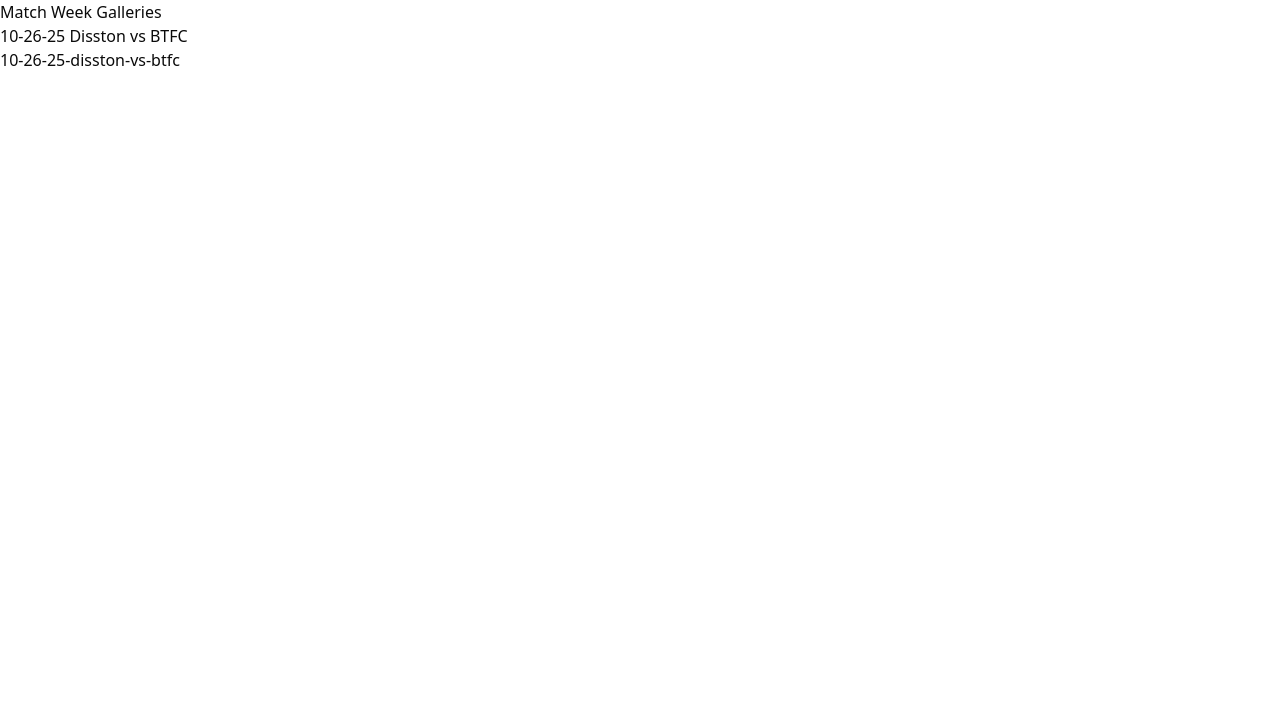
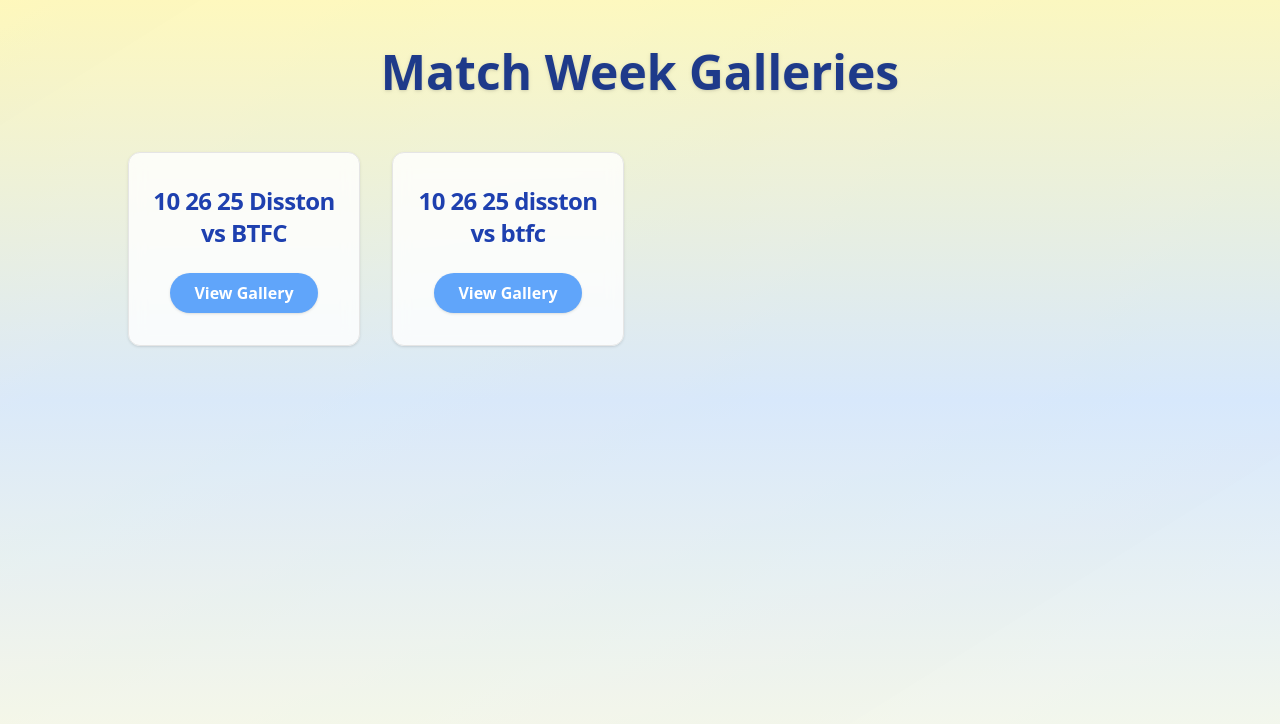
Before and after one commit to AlecNesatColak/Disston-Website, a Next.js app in the folder frontend/: page /photo-gallery in a window 1280 px wide. Shown: the top 724 px of the page. Built offline with nearby package versions, Linux system fonts and the light colour scheme.

Commit message:
updated for gallery errors

```diff
--- a/frontend/src/pages/home.tsx
+++ b/frontend/src/pages/home.tsx
@@ -652,6 +652,24 @@ export default function HomePage() {
             </Link>
           </div>
 
+          <div className="bg-gradient-to-r from-blue-600 via-purple-600 to-green-600 rounded-xl shadow-2xl p-8 text-center text-white relative overflow-hidden mb-8 border border-white/20 ">
+            <div className="absolute top-0 left-0 w-32 h-32 bg-white/10 rounded-full -translate-x-16 -translate-y-16" />
+            <div className="absolute bottom-0 right-0 w-24 h-24 bg-white/10 rounded-full translate-x-12 translate-y-12" />
+            <div className="absolute top-1/2 left-1/4 w-16 h-16 bg-white/10 rounded-full" />
+
+            <div className="relative z-10">
+              <h2 className="text-3xl font-bold mb-4">
+                {"See the Photo Gallery"}
+              </h2>
+              <Link
+                href="/photo-gallery"
+                className="bg-white text-blue-600 px-6 py-3 rounded-lg font-semibold hover:bg-gray-100 transition-all duration-300 hover:scale-105 shadow-lg inline-block"
+              >
+                View Photo Gallery
+              </Link>
+            </div>
+          </div>
+
           {/* CTA */}
           <div className="bg-gradient-to-r from-blue-600 via-purple-600 to-green-600 rounded-xl shadow-2xl p-8 text-center text-white relative overflow-hidden">
             <div className="absolute top-0 left-0 w-32 h-32 bg-white/10 rounded-full -translate-x-16 -translate-y-16" />
--- a/frontend/src/pages/photo-gallery/[week].tsx
+++ b/frontend/src/pages/photo-gallery/[week].tsx
@@ -1,13 +1,40 @@
 import { Galleria } from 'primereact/galleria';
+import { getAllWeeks, getPhotosForWeek } from '../../components/MatchWeekGallery';
+import { GetStaticPaths, GetStaticProps } from 'next';
 
-export default function WeekGallery({ week, photos }) {
-    const images = photos.map((src) => ({
+// Type for component props
+interface WeekGalleryProps {
+  week: string;
+  photos: string[];
+}
+
+export const getStaticPaths: GetStaticPaths = async () => {
+  const weeks = getAllWeeks();
+  return {
+    paths: weeks.map((week: string) => ({ params: { week } })),
+    fallback: false,
+  };
+};
+
+export const getStaticProps: GetStaticProps = async ({ params }) => {
+  const week = params?.week as string;
+  const photos = getPhotosForWeek(week);
+  return {
+    props: {
+      week,
+      photos,
+    },
+  };
+};
+
+export default function WeekGallery({ week, photos }: WeekGalleryProps) {
+    const images = photos.map((src: string) => ({
       itemImageSrc: src,
       thumbnailImageSrc: src,
       alt: `${week} - photo`,
     }));
 
-    const itemTemplate = (item) => (
+    const itemTemplate = (item: { itemImageSrc: string; alt: string }) => (
       <img
         src={item.itemImageSrc}
         alt={item.alt}
@@ -15,7 +42,7 @@ export default function WeekGallery({ week, photos }) {
       />
     );
 
-    const thumbnailTemplate = (item) => (
+    const thumbnailTemplate = (item: { thumbnailImageSrc: string; alt: string }) => (
       <img
         src={item.thumbnailImageSrc}
         alt={item.alt}
--- a/frontend/src/pages/photo-gallery/index.tsx
+++ b/frontend/src/pages/photo-gallery/index.tsx
@@ -1,28 +1,61 @@
 import Link from "next/link";
 import path from "path";
 import fs from "fs";
+import { Card, CardContent, CardTitle } from "../../components/ui/card";
 
 export async function getStaticProps() {
   const GALLERY_ROOT = path.join(process.cwd(), "public/images/matchweek-gallery");
 
-  const weeks = fs.readdirSync(GALLERY_ROOT).filter(name =>
-    fs.lstatSync(path.join(GALLERY_ROOT, name)).isDirectory()
-  );
+  const weeks = fs
+    .readdirSync(GALLERY_ROOT)
+    .filter((name) => fs.lstatSync(path.join(GALLERY_ROOT, name)).isDirectory());
 
   return { props: { weeks } };
 }
 
-export default function GalleryIndex({ weeks }) {
+interface GalleryIndexProps {
+  weeks: string[];
+}
+
+export default function GalleryIndex({ weeks }: GalleryIndexProps) {
   return (
-    <div>
-      <h1>Match Week Galleries</h1>
-      <ul>
-        {weeks.map(week => (
-          <li key={week}>
-            <Link href={`/photo-gallery/${week}`}>{week}</Link>
-          </li>
+    <div
+      className="min-h-screen w-full flex flex-col items-center py-12 px-4
+        bg-gradient-to-b from-yellow-100 via-blue-100 to-yellow-50 relative overflow-hidden gap-8"
+    >
+      {/* SVG background for subtle polish */}
+      <div className="absolute top-0 left-0 w-full h-full opacity-10 pointer-events-none select-none">
+        <svg className="w-full h-full" preserveAspectRatio="none">
+          <defs>
+            <linearGradient id="theme-gradient" x1="0%" y1="0%" x2="100%" y2="100%">
+              <stop offset="0%" stopColor="#FFD700" stopOpacity="0.3" />
+              <stop offset="100%" stopColor="#1E90FF" stopOpacity="0.25" />
+            </linearGradient>
+          </defs>
+          <rect width="100%" height="100%" fill="url(#theme-gradient)" />
+        </svg>
+      </div>
+
+      <h1 className="text-5xl font-black text-blue-900 drop-shadow z-10 text-center mb-6">
+        Match Week Galleries
+      </h1>
+      <div className="grid grid-cols-1 sm:grid-cols-2 md:grid-cols-3 lg:grid-cols-4 gap-8 z-10 w-full max-w-5xl">
+        {weeks.map((week: string) => (
+          <Card key={week} className="transition transform hover:-translate-y-2 hover:shadow-xl bg-white/80 backdrop-blur">
+            <CardContent className="flex flex-col items-center py-8">
+              <CardTitle className="mb-2 text-blue-800 text-2xl text-center">
+                {week.replace(/-/g, " ")}
+              </CardTitle>
+              <Link
+                className="inline-block mt-4 px-6 py-2 bg-blue-400 text-white font-bold rounded-full shadow hover:bg-blue-600 transition"
+                href={`/photo-gallery/${week}`}
+              >
+                View Gallery
+              </Link>
+            </CardContent>
+          </Card>
         ))}
-      </ul>
+      </div>
     </div>
   );
 }
```
